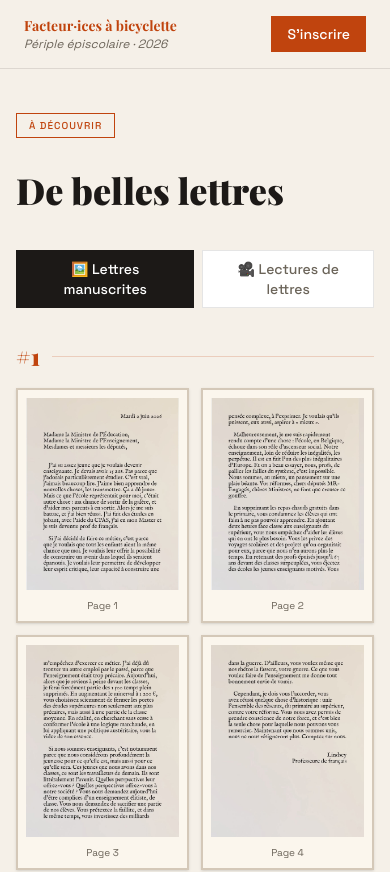
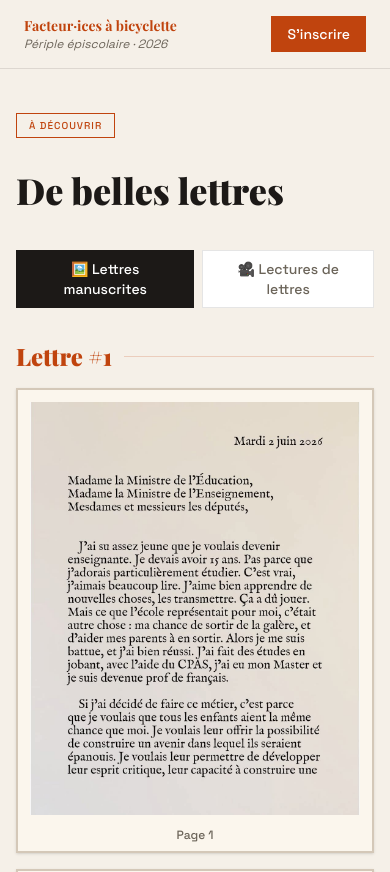
Before and after one commit to marsattacksfacts/plateforme-argumentaire-enseignement, a Next.js app: page /belles-lettres in a window 390 px wide. Shown: the top 872 px of the page. Built offline with nearby package versions, Linux system fonts and the light colour scheme; a web font is replaced by a local one.

Commit message:
Amélioration belles lettres

```diff
--- a/src/app/belles-lettres/page.tsx
+++ b/src/app/belles-lettres/page.tsx
@@ -64,23 +64,23 @@ export default function BellesLettresPage() {
           LETTRES.length === 0 ? (
             <p className="text-[#6B6459]">Aucune lettre pour le moment.</p>
           ) : (
-            <div className="space-y-10">
+            <div className="space-y-12">
               {grouped.map((group, gi) => (
                 <div key={gi}>
                   <div className="flex items-center gap-3 mb-4">
-                    <span className="font-serif text-2xl font-black text-[#C0440E]">#{group.prefix}</span>
+                    <span className="font-serif text-2xl font-black text-[#C0440E]">Lettre #{group.prefix}</span>
                     <div className="h-px flex-1 bg-[#C0440E]/20" />
                   </div>
                   {group.files.length === 1 ? (
                     <a
                       href={`/lettres/${group.files[0]}`}
                       target="_blank"
-                      className="block border-2 border-[#D4C8B8] hover:border-[#C0440E] transition-colors bg-[#FBF6ED] shadow-sm hover:shadow-md max-w-md"
+                      className="block border-2 border-[#D4C8B8] hover:border-[#C0440E] transition-colors bg-[#FBF6ED] shadow-sm hover:shadow-md"
                     >
-                      <img src={`/lettres/${group.files[0]}`} alt={`Lettre ${group.prefix}`} className="w-full h-80 object-contain p-4" />
+                      <img src={`/lettres/${group.files[0]}`} alt={`Lettre ${group.prefix}`} className="w-full max-h-[600px] object-contain p-4 cursor-zoom-in" />
                     </a>
                   ) : (
-                    <div className="grid grid-cols-2 md:grid-cols-3 gap-3">
+                    <div className="grid grid-cols-1 md:grid-cols-2 gap-4">
                       {group.files.map((f, i) => (
                         <a
                           key={i}
@@ -88,8 +88,8 @@ export default function BellesLettresPage() {
                           target="_blank"
                           className="block border-2 border-[#D4C8B8] hover:border-[#C0440E] transition-colors bg-[#FBF6ED] shadow-sm hover:shadow-md"
                         >
-                          <img src={`/lettres/${f}`} alt={`${group.prefix} page ${i + 1}`} className="w-full h-52 object-contain p-2" />
-                          <p className="text-[10px] text-center text-[#6B6459] pb-2">Page {i + 1}</p>
+                          <img src={`/lettres/${f}`} alt={`Lettre ${group.prefix} page ${i + 1}`} className="w-full max-h-[500px] object-contain p-3 cursor-zoom-in" />
+                          <p className="text-xs text-center text-[#6B6459] pb-2 font-medium">Page {i + 1}</p>
                         </a>
                       ))}
                     </div>
```
